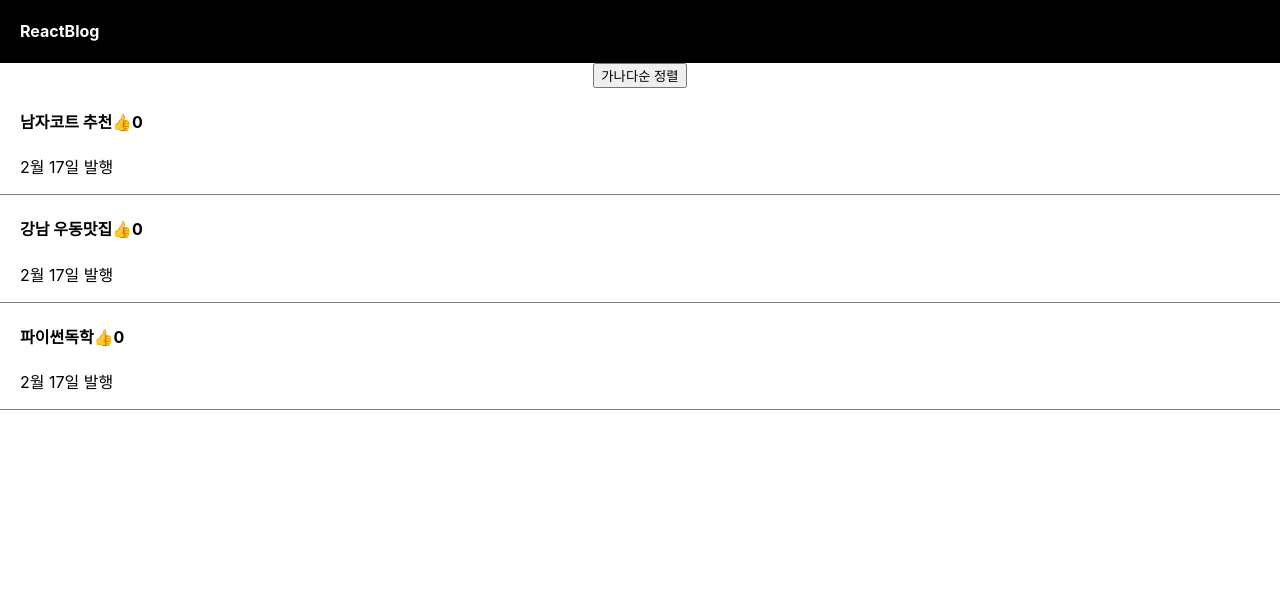
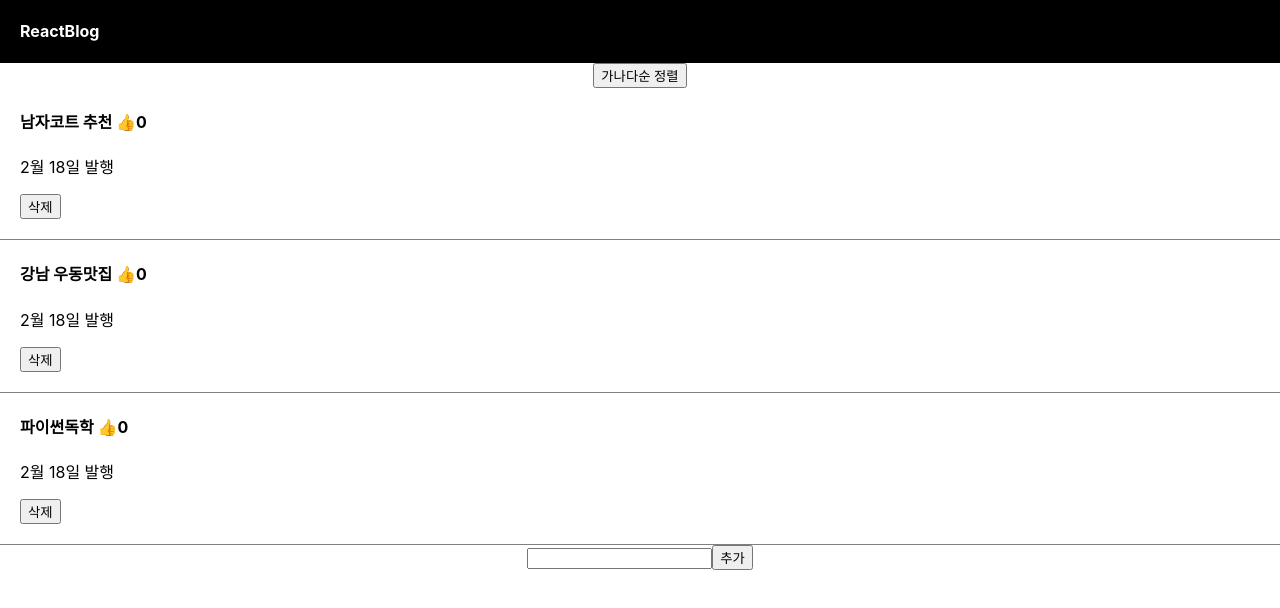
Before and after one commit to ye1n/study-basic-react, a React (Create React App) app in the folder blog/: page / in a window 1280 px wide. Shown: the top 608 px of the page. Built offline with nearby package versions, Linux system fonts and the light colour scheme.

Commit message:
input 다루기 1,2 : 사용자가 입력한 글 다루기, 블로그 글발행 기능 만들기

```diff
--- a/blog/src/App.js
+++ b/blog/src/App.js
@@ -27,8 +27,9 @@ function App() {
   // 2. UI의 현재 상태를 state로 저장
   // 3. state에 따라 UI가 어떻게 보일지 작성 (조건문 등으로)
   let [modal, setModal] = useState(false);
-
   let [title, setTitle] = useState(0);
+  let [입력값, 입력값변경] = useState('');
+  let [day, setDay] = useState(['2월 18일', '2월 18일', '2월 18일'])
 
   return (
     <div className="App">
@@ -106,11 +107,45 @@ function App() {
                   let copy = [...따봉];
                   copy[i]++;
                   따봉변경(copy);
-                }}>👍</span>{따봉[i]}</h4>
-            <p>2월 17일 발행</p>
+                }}> 👍</span>{따봉[i]}</h4>
+            <p>{day[i]} 발행</p>
+            <button onClick={() => {
+              let copy = [...글제목]
+              copy.splice(i, 1)
+              글제목변경(copy)
+            }}>삭제</button><br /><br />
           </div>
         );
       })}
+
+      <input onChange={(e) => {
+        입력값변경(e.target.value);
+      }} />
+
+      <button onClick={() => {
+        // 응용 문제 1. 공백입력후 추가 버튼 클릭 막기
+        if (입력값.trim() != "") {
+          let copy = [...글제목]
+          copy.push(입력값)
+          글제목변경(copy)
+
+          // 응용 문제 2. 글이 추가되면 좋아요 기록도 추가
+          let like = [...따봉]
+          like.push('0')
+          따봉변경(like)
+
+          // 응용 문제 3. 글 추가한 날짜도 함께 저장
+          let today = new Date();
+          let todayToString = (today.getMonth() + 1) + "월 " + today.getDate() + "일";
+          let nowDay = [...day]
+          nowDay.push(todayToString)
+          setDay(nowDay)
+
+        } else {
+          alert("제목을 입력해주세요.")
+        }
+      }}>추가</button>
+
       {
         // 조건식 ? 참일때 실행할 코드 : 거짓일 때 실행할 코드
 
```
